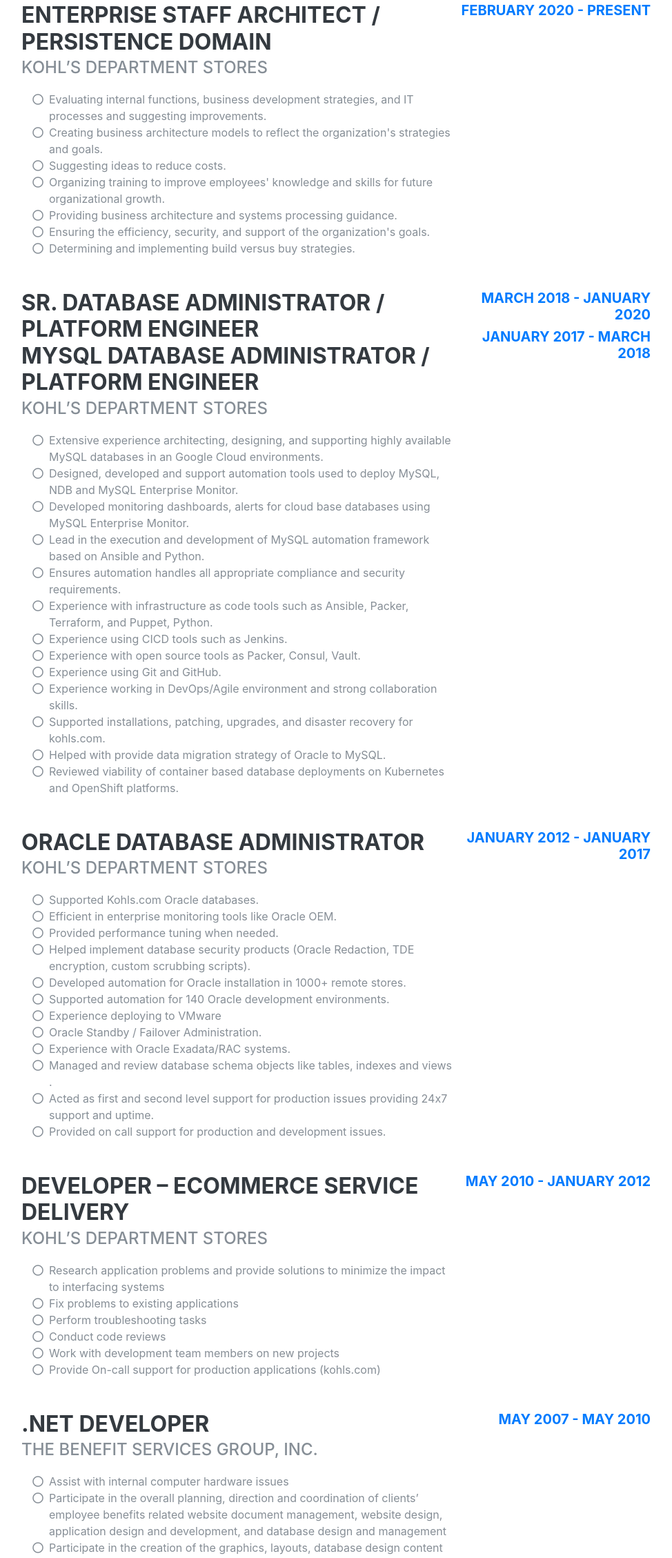
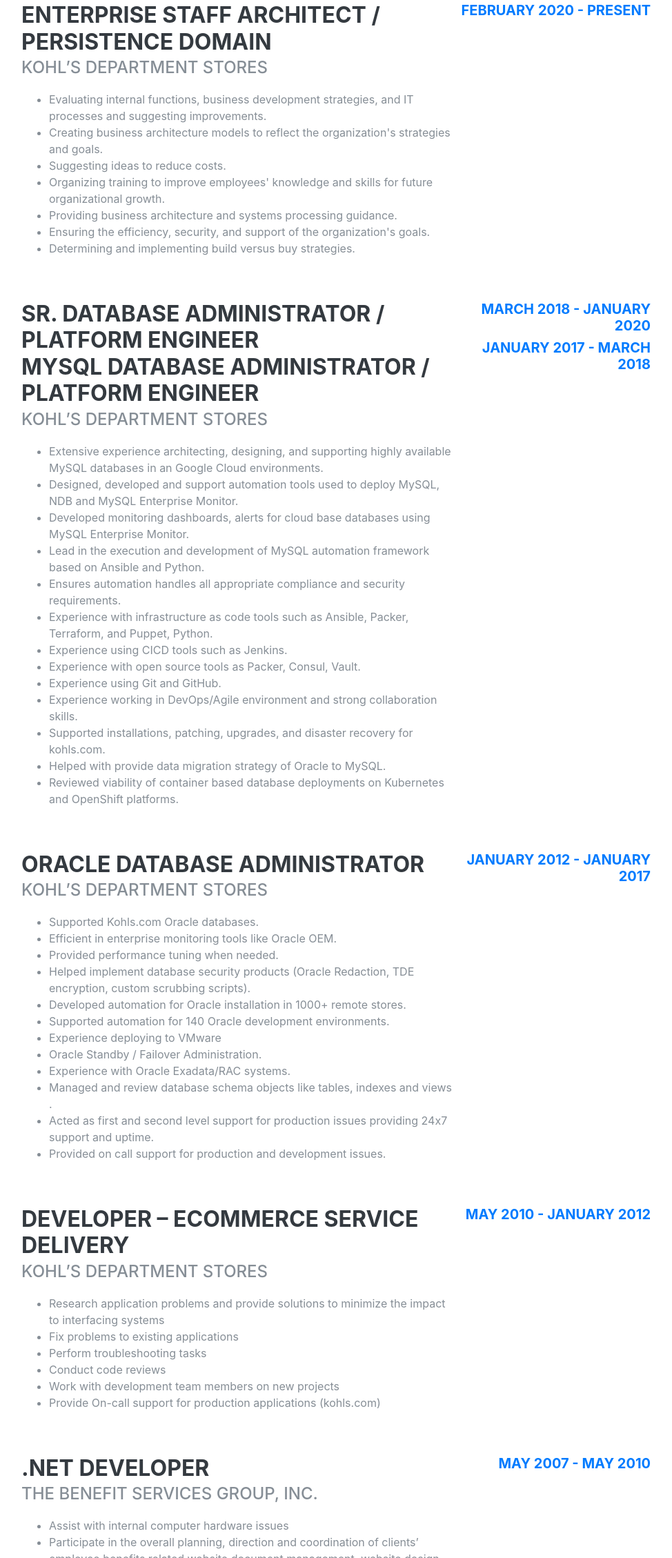
Before and after one commit to chefbc/resume, a Gatsby site: page / in a window 1280 px wide. Shown: the part 961-3219 px from the top of the page at 69% size, without its empty margins (289-1263 px from the left). Built offline with nearby package versions, Linux system fonts and the light colour scheme; Gatsby itself is replaced by a stand-in of ours; a web font is replaced by a local one.

Commit message:
fix list style

```diff
--- a/src/pages/index.js
+++ b/src/pages/index.js
@@ -50,33 +50,26 @@
             <div className="resume-content">
               <h3 className="mb-0">Enterprise Staff Architect / Persistence Domain</h3>
               <div className="subheading mb-3">Kohl’s Department Stores</div>
-              <ul className="fa-ul mb-0">
+              <ul>
                 <li>
-                  <i class="fa-li far fa-circle"></i>
                   Evaluating internal functions, business development strategies, and IT processes and suggesting improvements.
                 </li>
                 <li>
-                  <i class="fa-li far fa-circle"></i>
                   Creating business architecture models to reflect the organization's strategies and goals.
                 </li>
                 <li>
-                  <i class="fa-li far fa-circle"></i>
                   Suggesting ideas to reduce costs.
                 </li>
                 <li>
-                  <i class="fa-li far fa-circle"></i>
                   Organizing training to improve employees' knowledge and skills for future organizational growth.
                 </li>
                 <li>
-                  <i class="fa-li far fa-circle"></i>
                   Providing business architecture and systems processing guidance.
                 </li>
                 <li>
-                  <i class="fa-li far fa-circle"></i>
                   Ensuring the efficiency, security, and support of the organization's goals.
                 </li>
                 <li>
-                  <i class="fa-li far fa-circle"></i>
                   Determining and implementing build versus buy strategies.
                 </li>
               </ul>
@@ -92,57 +85,44 @@
               <h3 className="mb-0">MySQL Database Administrator / Platform Engineer</h3>
 
               <div className="subheading mb-3">Kohl’s Department Stores</div>
-              <ul className="fa-ul mb-0">
+              <ul>
                 <li>
-                  <i class="fa-li far fa-circle"></i>
                   Extensive experience architecting, designing, and supporting highly available MySQL databases in an Google Cloud environments.
                 </li>
                 <li>
-                  <i class="fa-li far fa-circle"></i>
                   Designed, developed and support automation tools used to deploy MySQL, NDB and MySQL Enterprise Monitor.
                 </li>
                 <li>
-                  <i class="fa-li far fa-circle"></i>
                   Developed monitoring dashboards, alerts for cloud base databases using MySQL Enterprise Monitor.
                 </li>
                 <li>
-                  <i class="fa-li far fa-circle"></i>
                   Lead in the execution and development of MySQL automation framework based on Ansible and Python.
                 </li>
                 <li>
-                  <i class="fa-li far fa-circle"></i>
                   Ensures automation handles all appropriate compliance and security requirements.
                 </li>
                 <li>
-                  <i class="fa-li far fa-circle"></i>
                   Experience with infrastructure as code tools such as Ansible, Packer, Terraform, and Puppet, Python.
                 </li>
                 <li>
-                  <i class="fa-li far fa-circle"></i>
                   Experience using CICD tools such as Jenkins.
                 </li>
                 <li>
-                  <i class="fa-li far fa-circle"></i>
                   Experience with open source tools  as Packer, Consul, Vault.
                 </li>
                 <li>
-                  <i class="fa-li far fa-circle"></i>
                   Experience using Git and GitHub.
                 </li>
                 <li>
-                  <i class="fa-li far fa-circle"></i>
                   Experience working in DevOps/Agile environment and strong collaboration skills.
                 </li>
                 <li>
-                  <i class="fa-li far fa-circle"></i>
                   Supported installations, patching, upgrades, and disaster recovery for kohls.com.
                 </li>
                 <li>
-                  <i class="fa-li far fa-circle"></i>
                   Helped with provide data migration strategy of Oracle to MySQL.
                 </li>
                 <li>
-                  <i class="fa-li far fa-circle"></i>
                   Reviewed viability of container based database deployments on Kubernetes and OpenShift platforms.
                 </li>
               </ul>
@@ -157,53 +137,41 @@
             <div className="resume-content">
               <h3 className="mb-0">Oracle Database Administrator</h3>
               <div className="subheading mb-3">Kohl’s Department Stores</div>
-              <ul className="fa-ul mb-0">
+              <ul>
                 <li>
-                  <i class="fa-li far fa-circle"></i>
                   Supported Kohls.com Oracle databases.
                 </li>
                 <li>
-                  <i class="fa-li far fa-circle"></i>
                   Efficient in enterprise monitoring tools like Oracle OEM.
                 </li>
                 <li>
-                  <i class="fa-li far fa-circle"></i>
                   Provided performance tuning when needed.
                 </li>
                 <li>
-                  <i class="fa-li far fa-circle"></i>
                   Helped implement database security products (Oracle Redaction, TDE encryption, custom scrubbing scripts).
                 </li>
                 <li>
-                  <i class="fa-li far fa-circle"></i>
                   Developed automation for Oracle installation in 1000+  remote stores.
                 </li>
                 <li>
-                  <i class="fa-li far fa-circle"></i>
                   Supported automation for 140 Oracle development environments.
                 </li>
                 <li>
-                  <i class="fa-li far fa-circle"></i>
                   Experience deploying to VMware
                 </li>
                 <li>
-                  <i class="fa-li far fa-circle"></i>
                   Oracle Standby / Failover Administration.
                 </li>
                 <li>
-                  <i class="fa-li far fa-circle"></i>
                   Experience with Oracle Exadata/RAC systems.
                 </li>
                 <li>
-                  <i class="fa-li far fa-circle"></i>
                   Managed and review database schema objects like tables, indexes and views .
                 </li>
                 <li>
-                  <i class="fa-li far fa-circle"></i>
                   Acted as first and second level support for production issues providing 24x7 support and uptime.
                 </li>
                 <li>
-                  <i class="fa-li far fa-circle"></i>
                   Provided on call support for production and development issues.
                 </li>
               </ul>
@@ -217,29 +185,23 @@
             <div className="resume-content">
               <h3 className="mb-0">Developer – Ecommerce Service Delivery</h3>
               <div className="subheading mb-3">Kohl’s Department Stores</div>
-              <ul className="fa-ul mb-0">
+              <ul>
                 <li>
-                  <i class="fa-li far fa-circle"></i>
                   Research application problems and provide solutions to minimize the impact to interfacing systems
                 </li>
                 <li>
-                  <i class="fa-li far fa-circle"></i>
                   Fix problems to existing applications
                 </li>
                 <li>
-                  <i class="fa-li far fa-circle"></i>
                   Perform troubleshooting tasks
                 </li>
                 <li>
-                  <i class="fa-li far fa-circle"></i>
                   Conduct code reviews
                 </li>
                 <li>
-                  <i class="fa-li far fa-circle"></i>
                   Work with development team members on new projects
                 </li>
                 <li>
-                  <i class="fa-li far fa-circle"></i>
                   Provide On-call support for production applications (kohls.com)
                 </li>
               </ul>
@@ -253,33 +215,26 @@
             <div className="resume-content">
               <h3 className="mb-0">.Net Developer</h3>
               <div className="subheading mb-3">The Benefit Services Group, Inc.</div>
-              <ul className="fa-ul mb-0">
+              <ul>
                 <li>
-                  <i class="fa-li far fa-circle"></i>
                   Assist with internal computer hardware issues
                 </li>
                 <li>
-                  <i class="fa-li far fa-circle"></i>
                   Participate in the overall planning, direction and coordination of clients’ employee benefits related website document management, website design, application design and development, and database design and management
                 </li>
                 <li>
-                  <i class="fa-li far fa-circle"></i>
                   Participate in the creation of the graphics, layouts, database design content and dynamic content of our clients’ employee benefits related websites and data management programs
                 </li>
                 <li>
-                  <i class="fa-li far fa-circle"></i>
                   Plan, coordinate and implement benefit enrollments, extranet sites and employee self-services sites, working with BSG’s Analytical Services department or outside vendors if needed
                 </li>
                 <li>
-                  <i class="fa-li far fa-circle"></i>
                   Develop and present IT recommendations by evaluating current applications and Analyze and evaluate IT applications and formulate recommendations
                 </li>
                 <li>
-                  <i class="fa-li far fa-circle"></i>
                   Manage tasks and projects from multiple clients simultaneously while meeting designated deadlines and standards
                 </li>
                 <li>
-                  <i class="fa-li far fa-circle"></i>
                   Identify, evaluate and resolve client issues within prescribed timeframes and guidelines
                 </li>
               </ul>
@@ -293,21 +248,17 @@
             <div className="resume-content">
               <h3 className="mb-0">Technical Support Specialist – ID Systems</h3>
               <div className="subheading mb-3">HellermannTyton</div>
-              <ul className="fa-ul mb-0">
+              <ul>
                 <li>
-                  <i class="fa-li far fa-circle"></i>
                   Maintain, develop, and grow software and printer systems
                 </li>
                 <li>
-                  <i class="fa-li far fa-circle"></i>
                   Website maintenance
                 </li>
                 <li>
-                  <i class="fa-li far fa-circle"></i>
                   Provide tech support for software and thermal transfer printers
                 </li>
                 <li>
-                  <i class="fa-li far fa-circle"></i>
                   Ensure inventory is in place and backup units are available for repair
                 </li>
               </ul>
@@ -332,9 +283,9 @@
             <div className="resume-content">
               <h3 className="mb-0">University of Wisconsin Oshkosh</h3>
               <div className="subheading mb-3">Bachelor of Computer Science</div>
-              <ul className="fa-ul mb-0">
+              <ul>
                 <li>
-                  <i class="fa-li far fa-circle"></i>
+                  {/* <i class="fa-li fas fa-circle"></i> */}
                   Swimming and Diving Team
                 </li>
               </ul>
```
